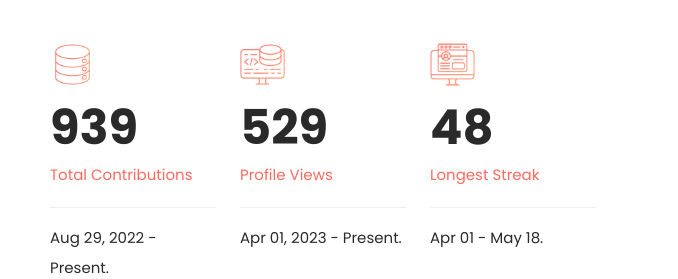
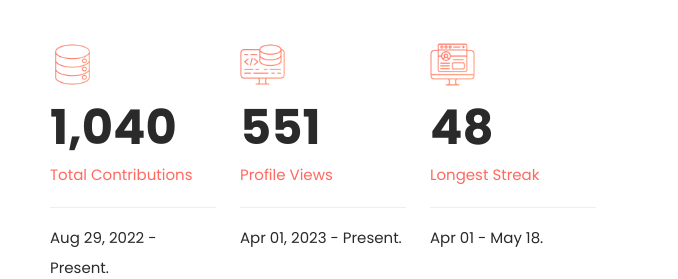
Before and after one commit to harelsarag7/Harel-CS-Web, a plain HTML site: page index.html in a window 1280 px wide. Shown: the part 1757-2036 px from the top of the page, 602-1280 px from the left. Drawn offline with Linux system fonts and the light colour scheme.

Commit message:
changed github views and contributions

```diff
--- a/index.html
+++ b/index.html
@@ -243,7 +243,7 @@ https://templatemo.com/tm-565-onix-digital
                     <div class="icon">
                       <img src="assets/images/service-icon-01.png" alt="">
                     </div>
-                    <div class="count-digit">939</div>
+                    <div class="count-digit">1,040</div>
                     <div class="count-title">Total Contributions</div>
                     <p>Aug 29, 2022 - Present.</p>
                   </div>
@@ -255,7 +255,7 @@ https://templatemo.com/tm-565-onix-digital
                     <div class="icon">
                       <img src="assets/images/service-icon-02.png" alt="">
                     </div>
-                    <div class="count-digit">529</div>
+                    <div class="count-digit">551</div>
                     <div class="count-title">Profile Views</div>
                     <p>Apr 01, 2023 - Present.</p>
                   </div>
```
